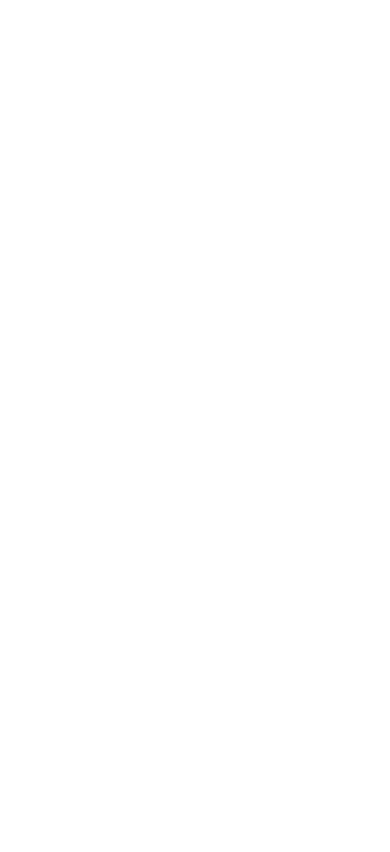
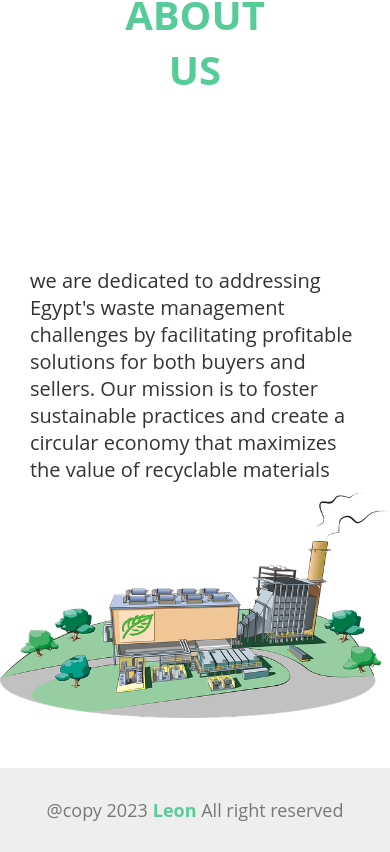
Before and after one commit to MohamedDiaaEldin/Bikya-React, a React (Create React App) app: page / in a window 390 px wide. Shown: the part 2467-3319 px from the top of the page. Before the commit the page ends 2354 px from the top, so only its background shows below. Built offline with nearby package versions, Linux system fonts and the light colour scheme.

Commit message:
- Refactored ContextBox component to make it responsive - Implemented About And Footer Section

```diff
--- a/src/App.js
+++ b/src/App.js
@@ -1,12 +1,16 @@
 import Header from './components/Header'
 import Landing from './components/Landing';
 import HowItWorks from './components/HowItWorks';
+import About from './components/About';
+import Footer from './components/Footer';
 function App() {
   return (
     <>
       <Header/>
       <Landing/>
       <HowItWorks/>
+      <About/>
+      <Footer/>
     </>
   )
 }
--- a/src/common/content-box.css
+++ b/src/common/content-box.css
@@ -22,4 +22,5 @@
 p {
     font-size: 16px;
     color: #333;
+
 }
--- /dev/null
+++ b/src/components/About.js
@@ -0,0 +1,18 @@
+import aboutImage from '../images/about.png'
+
+import './about.css'
+
+// About Section
+const About = ()=> {
+    return (
+        <div id='about'>
+            <h2 className='heading'>About Us</h2>
+            <div className='about'>
+                <p>we are dedicated to addressing Egypt's waste management challenges by facilitating profitable solutions for both buyers and sellers. Our mission is to foster sustainable practices and create a circular economy that maximizes the value of recyclable materials</p>
+                <img src={aboutImage} alt="about image" />
+            </div>
+        </div>
+    )
+}
+
+export default About
--- /dev/null
+++ b/src/components/Footer.js
@@ -0,0 +1,12 @@
+import './footer.css'
+
+const Footer = ()=> {
+    return (
+        <div id='footer' className="footer">
+            @copy 2023
+            <span>Leon</span> All right reserved
+        </div>
+    )
+}
+
+export default Footer
--- a/src/components/Header.js
+++ b/src/components/Header.js
@@ -26,8 +26,8 @@
                 <ul className={isOpen ?'display-menu':'' } >
                     <li><a className="active" href="#">Home</a></li>
                     <li><a href="#howItWorks">How It Works</a></li>
-                    <li><a href="#portfolio">About</a></li>
-                    <li><a href="#contact">Contact</a></li>
+                    <li><a href="#about">About</a></li>
+                    <li><a href="#footer">Contact</a></li>
                     <li><a href="#login"  className='login-btn'>Login</a> </li>
 
                 </ul>
--- /dev/null
+++ b/src/components/about.css
@@ -0,0 +1,35 @@
+.heading {
+    padding: 100px;
+    text-align: center;
+    font-size: 40px;
+    margin-bottom: 60px;
+    text-transform: uppercase;
+    color: #57cc99;
+}
+
+
+.about {
+    display: flex;
+    justify-content: space-evenly;
+    flex-direction: row;
+}
+.about img {
+    width: 600px;
+    max-width: 100%;
+}
+.about p {
+    padding: 100px;
+    font-size: 20px;
+    color: #333;
+}
+
+@media (max-width:1200px) {
+    .about{
+        flex-direction: row-reverse;
+        flex-wrap: wrap;
+    }
+    .about p {
+        padding: 10px 30px ;
+        /* text-align: center; */
+    }
+}
--- /dev/null
+++ b/src/components/footer.css
@@ -0,0 +1,14 @@
+.footer {
+    margin-top: 50px;
+    background-color: #eee;
+    color: #777;
+    padding: 30px 10px;
+    text-align: center;
+    font-size: 18px;
+
+}
+.footer span {
+    font-weight: bold;
+    color: #57cc99;
+    margin-left: 5px;
+}
--- a/src/components/how-it-works.css
+++ b/src/components/how-it-works.css
@@ -77,9 +77,10 @@
     justify-content: center;
 }
 
-  .content-container > div {
+.content-container > div {
     margin: 10px;
-    flex: 1 0 300px; /* Adjust the width as needed */
+    flex: 1 0 350px;
+
 }
 
 .ContentBox {
@@ -88,14 +89,7 @@
     margin-bottom: 20px;
 }
 
-/* Media query for responsive layout */
-
-@media (max-width: 768px) {
-    .content-container > div {
-      flex-basis: calc(60% - 20px);
-    }
-}
-
+/* Small Screens */
 @media (max-width: 480px) {
     .content-container > div {
       flex-basis: 100%;
```
Also changed, not shown: src/images/about.png (added).
